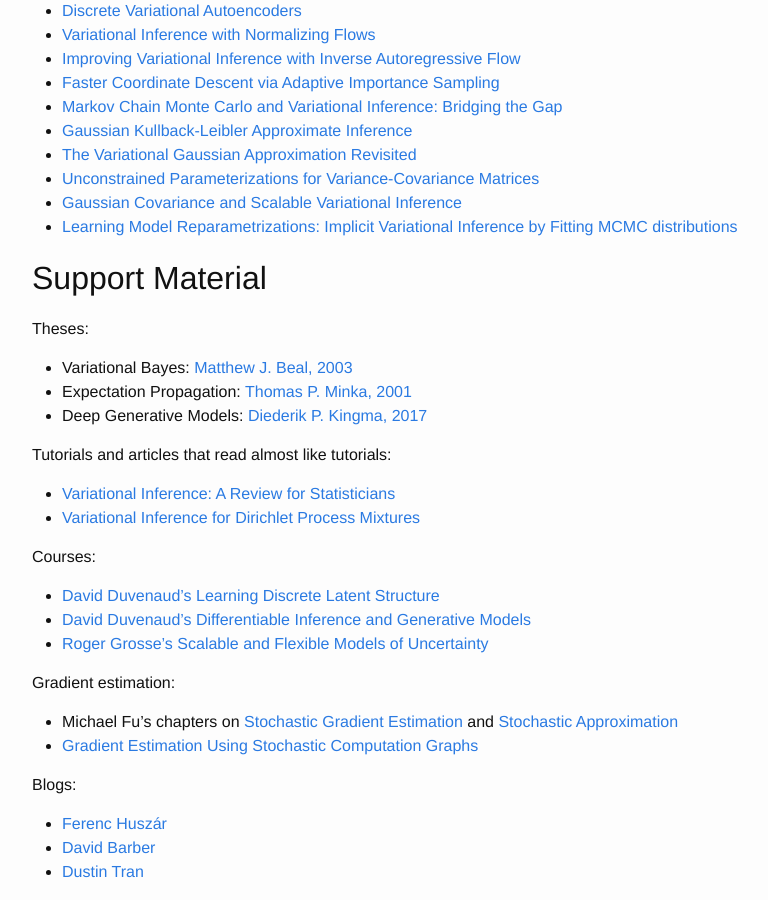
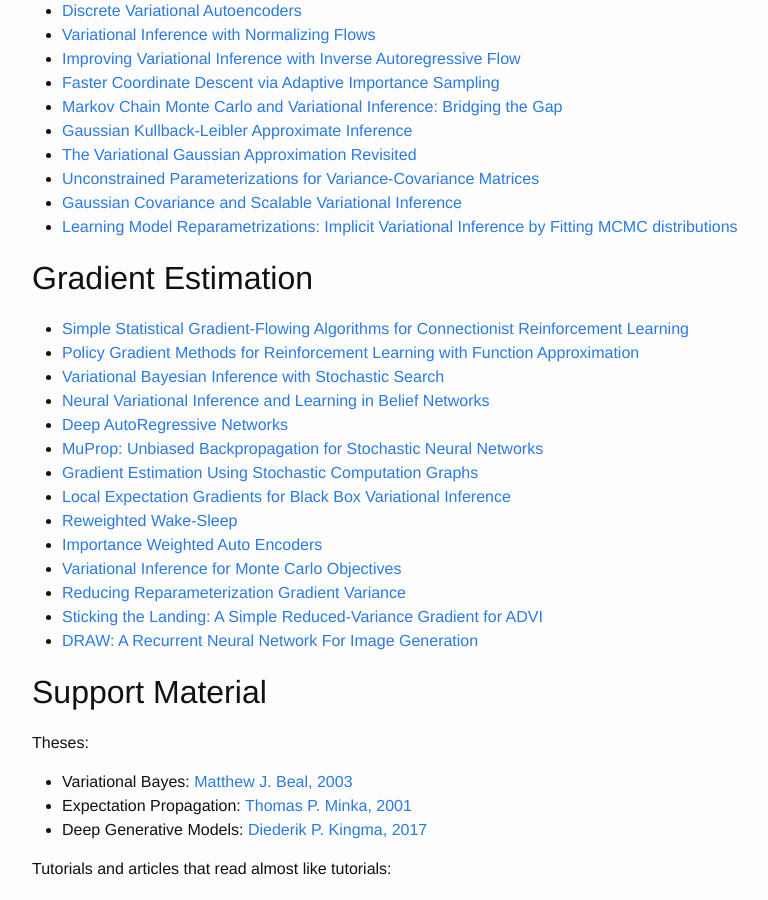
Before and after one commit to wilkeraziz/oldsite, a Jekyll site: the page built from pages/inference.markdown, in a window 1280 px wide and 900 px high, scrolled down 1391 px. Shown: the whole window, without its empty margins (238-1006 px from the left). Built offline with Jekyll 4.4.1, drawn with Linux system fonts in a browser that asks for light colours.

Commit message:
gradient estimations papers (Philip's list)

```diff
--- a/pages/inference.markdown
+++ b/pages/inference.markdown
@@ -67,6 +67,23 @@ Pool:
 * [Learning Model Reparametrizations: Implicit Variational Inference by Fitting MCMC distributions](https://arxiv.org/pdf/1708.01529.pdf)
 
 
+# Gradient Estimation
+
+* [Simple Statistical Gradient-Flowing Algorithms for Connectionist Reinforcement Learning](https://link.springer.com/content/pdf/10.1007%2FBF00992696.pdf)
+* [Policy Gradient Methods for Reinforcement Learning with Function Approximation](https://papers.nips.cc/paper/1713-policy-gradient-methods-for-reinforcement-learning-with-function-approximation.pdf)
+* [Variational Bayesian Inference with Stochastic Search](http://icml.cc/2012/papers/687.pdf)
+* [Neural Variational Inference and Learning in Belief Networks](https://arxiv.org/pdf/1402.0030.pdf)
+* [Deep AutoRegressive Networks](https://arxiv.org/pdf/1310.8499.pdf)
+* [MuProp: Unbiased Backpropagation for Stochastic Neural Networks](https://arxiv.org/abs/1511.05176)
+* [Gradient Estimation Using Stochastic Computation Graphs](https://arxiv.org/abs/1506.05254)
+* [Local Expectation Gradients for Black Box Variational Inference](http://machinelearning.wustl.edu/mlpapers/paper_files/NIPS2015_5678.pdf)
+* [Reweighted Wake-Sleep](https://arxiv.org/pdf/1406.2751.pdf)
+* [Importance Weighted Auto Encoders](https://arxiv.org/pdf/1509.00519.pdf)
+* [Variational Inference for Monte Carlo Objectives](https://arxiv.org/pdf/1602.06725.pdf)
+* [Reducing Reparameterization Gradient Variance](https://arxiv.org/pdf/1705.07880.pdf)
+* [Sticking the Landing: A Simple Reduced-Variance Gradient for ADVI](http://approximateinference.org/accepted/RoederEtAl2016.pdf)
+* [DRAW: A Recurrent Neural Network For Image Generation](http://proceedings.mlr.press/v37/gregor15.pdf)
+
 
 # Support Material
 
```
Also changed, not shown: other parts of pages/inference.markdown (+0 -1 lines).
